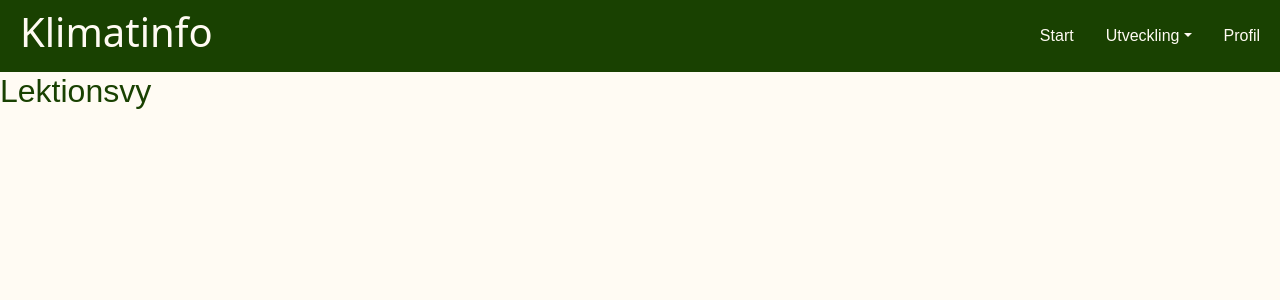
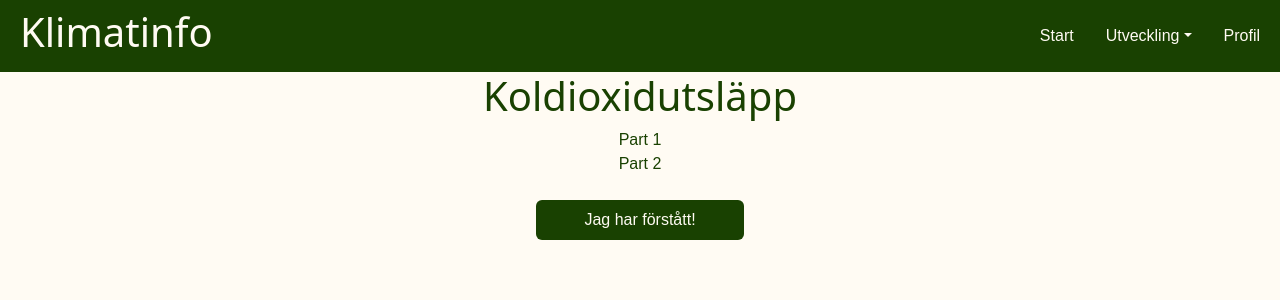
Before and after one commit to fiamont/Frontend_application_Boras, a React (Vite) app: page /lektion in a window 1280 px wide. Shown: the top 300 px of the page. Built offline with nearby package versions, Linux system fonts and the light colour scheme; a web font is replaced by a local one.

Commit message:
Create basic Lecture and LectureButton components

```diff
--- a/src/App.css
+++ b/src/App.css
@@ -11,9 +11,14 @@
   background-color: var(--light-color);
 }
 
-.login-btn {
+.login-btn,
+.lecture-btn {
   background-color: var(--dark-green);
   color: var(--light-color);
+}
+
+.lecture-btn {
+  text-decoration: none;
 }
 
 .form-control:focus {
--- /dev/null
+++ b/src/components/Lecture.jsx
@@ -0,0 +1,16 @@
+import LectureButton from "./LectureButton";
+
+function Lecture(props) {
+  return (
+    <div className="d-flex flex-column justify-content-center align-items-center">
+      <h1>{props.heading}</h1>
+      <div>
+        <div>Part 1</div>
+        <div>Part 2</div>
+      </div>
+      <LectureButton />
+    </div>
+  );
+}
+
+export default Lecture;
--- /dev/null
+++ b/src/components/LectureButton.jsx
@@ -0,0 +1,14 @@
+import { Link } from "react-router-dom";
+
+function LectureButton() {
+  return (
+    <Link
+      className="px-5 py-2 m-4 rounded lecture-btn text-center"
+      to="/profil"
+    >
+      Jag har förstått!
+    </Link>
+  );
+}
+
+export default LectureButton;
--- a/src/views/LectureView.jsx
+++ b/src/views/LectureView.jsx
@@ -1,10 +1,14 @@
 import Navigation from "../components/Navigation";
+import lectureOne from "../data/lecture-one.json";
+import lectureTwo from "../data/lecture-two.json";
+import lectureThree from "../data/lecture-three.json";
+import Lecture from "../components/Lecture";
 
 function LectureView() {
   return (
     <div>
       <Navigation isLoginPage={false} />
-      <h2>Lektionsvy</h2>
+      <Lecture heading={lectureOne.title} />
     </div>
   );
 }
```
